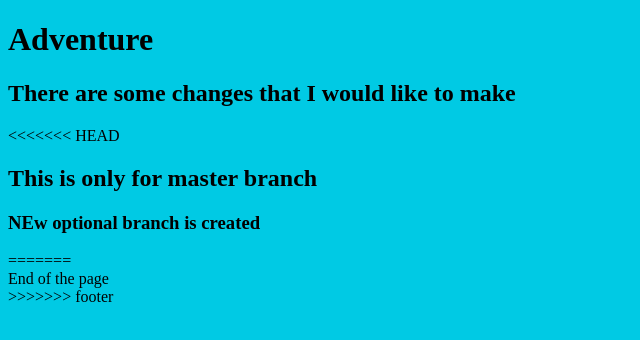
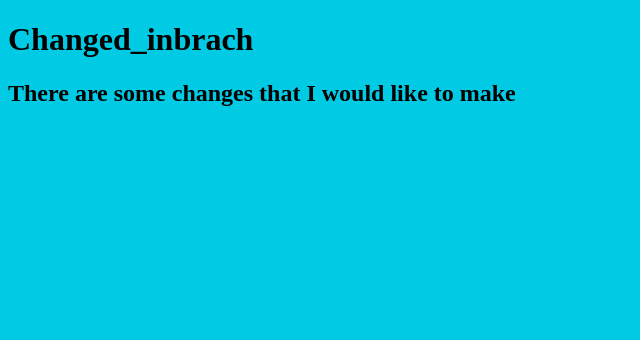
Before and after one commit to knowalldata/github_learning, a plain HTML site: page index.html in a window 1280 px wide. Shown: the whole page, without its empty margins (0-640 px from the left). Drawn offline with Linux system fonts and the light colour scheme.

Commit message:
heading in master

```diff
--- a/index.html
+++ b/index.html
@@ -9,20 +9,11 @@
 </head>
 <body>
 	<header>
-		<h1>Adventure</h1>
+		<h1>Changed_inbrach</h1>
 		<h2>There are some changes that
 		I would like to make </h2>
 
 	</header>
-
-<<<<<<< HEAD
-	<h2>This is only for master branch</h2>
-	<h3> NEw optional branch is created </h3>
-=======
-
-	<footer> End of the page </footer>
-
->>>>>>> footer
     <script src="js/app.js"></script>
 </body>
 </html>
```
